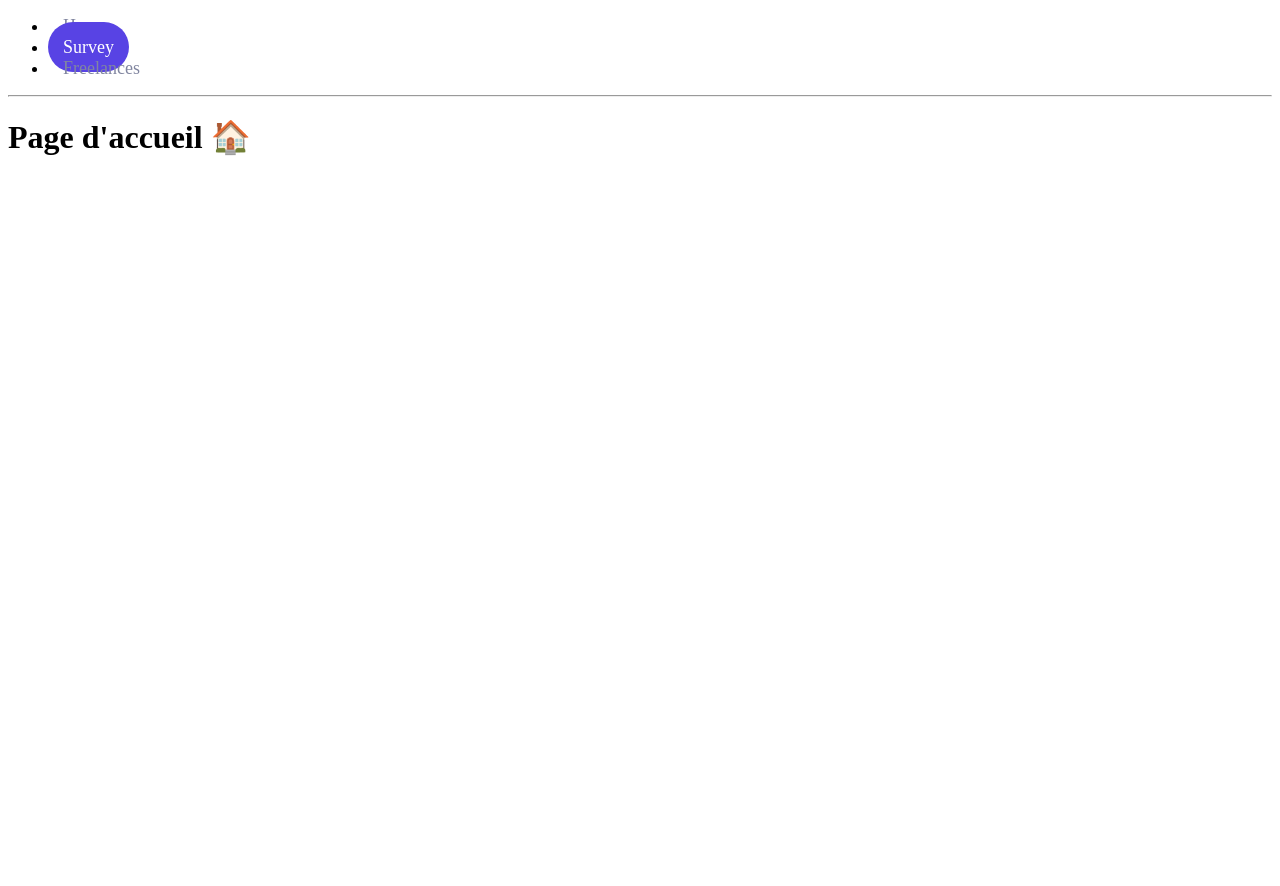
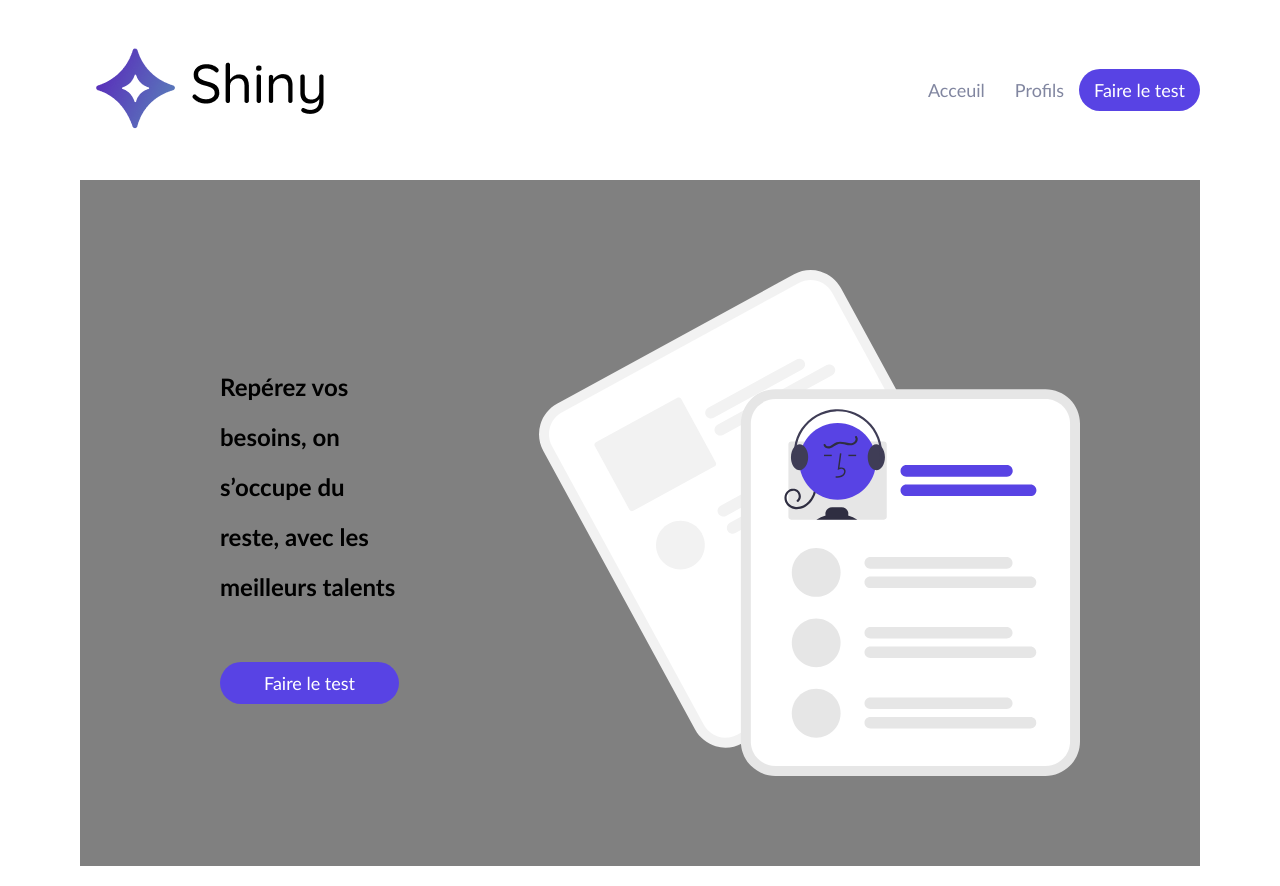
Before and after one commit to Forerunner78/React-Shiny-Agency, a React (Create React App) app: page / in a window 1280 px wide. Before the commit the page ends 800 px from the top, so only its background shows below. Built offline with nearby package versions, Linux system fonts and the light colour scheme.

Commit message:
git commit 'integrate P1C4 solution fix'

```diff
--- a/src/components/Card/Card.jsx
+++ b/src/components/Card/Card.jsx
@@ -6,21 +6,32 @@
 const CardLabel = styled.span`
     color: #5843e4;
     font-size: 22px;
-    font-weight: bold;
+    font-weight: normal;
+padding-left: 15px;
+`
+
+const CardTitle = styled.span`
+    color: black;
+    font-size: 22px;
+    font-weight: normal;
+    align-self: center;
 `
 
 const CardImage = styled.img`
-    height: 80px;
-    width: 80px;
+    height: 150px;
+    width: 150px;
+    align-self: center;
     border-radius: 50%;
 `
 const CardWrapper = styled.div`
     display: flex;
     flex-direction: column;
+    justify-content: space-around;
     padding: 15px;
     background-color: ${colors.backgroundLight};
     border-radius: 30px;
-    width: 350px;
+    width: 300px;
+    height: 300px;
     transition: 200ms;
     &:hover {
         cursor: pointer;
@@ -33,7 +44,7 @@
         <CardWrapper>
             <CardLabel>{label}</CardLabel>
             <CardImage src={picture} alt="freelance" />
-            <span>{title}</span>
+            <CardTitle>{title}</CardTitle>
         </CardWrapper>
     )
 }
--- a/src/components/Error/Error.jsx
+++ b/src/components/Error/Error.jsx
@@ -1,13 +1,41 @@
 import { Link } from "react-router-dom";
+import Picture from '../../assets/404.svg';
+import styled from 'styled-components'
+import colors from '../../utils/style/colors'
+
+const ErrorWrapper = styled.div`
+  margin: 30px;
+  display: flex;
+  flex-direction: column;
+  background-color: ${colors.background};
+  align-items: center;
+`
+
+const ErrorTitle = styled.h1`
+  font-weight: 300;
+`
+
+const ErrorSubtitle = styled.h2`
+  font-weight: 300;
+  color: ${colors.secondary};
+`
+
+const Illustration = styled.img`
+  max-width: 800px;
+`
 
 function Error() {
   return (
-    <div>
-      <h2>Oups 🙈 Cette page n'existe pas</h2>
+    <ErrorWrapper>
+      <ErrorTitle>Oups ...</ErrorTitle>
+      <Illustration src={Picture} alt="erreur 404" />
+      <ErrorSubtitle>
+        Il semblerait que la page que vous cherchez n’existe pas
+      </ErrorSubtitle>
       <p>
-        <Link to="/">Go to the home page</Link>
+        <Link to="/">Retour à l'acceuil</Link>
       </p>
-    </div>
+    </ErrorWrapper>
   );
 }
 
--- a/src/components/Header/Header.jsx
+++ b/src/components/Header/Header.jsx
@@ -1,15 +1,13 @@
-import { Outlet, Link } from "react-router-dom";
+import { Outlet } from "react-router-dom";
+import { StyledLink } from "../../utils/style/Atoms";
 import styled from 'styled-components'
-import colors from '../../utils/style/colors'
+import logo from '../../assets/dark-logo.png'
 
-const StyledLink = styled(Link)`
-    padding: 15px;
-    color: #8186a0;
-    text-decoration: none;
-    font-size: 18px;
-    ${(props) =>
-        props.$isFullLink &&
-        `color: white; border-radius: 30px; background-color: ${colors.primary};`}
+const StyledNav = styled.nav`
+	display: flex;
+	justify-content: space-between;
+	align-items: center;
+
 `
 
 export default function Layout() {
@@ -17,21 +15,16 @@
 		<div>
 			{/* A "layout route" is a good place to put markup you want to
 				share across all the pages on your site, like navigation. */}
-      <nav>
-        <ul>
-          <li>
-            <StyledLink to="/">Home</StyledLink>
-          </li>
-          <li>
-            <StyledLink to="/survey/7" $isFullLink>Survey</StyledLink>
-          </li>
-          <li>
-            <StyledLink to="/freelances">Freelances</StyledLink>
-          </li>
-        </ul>
-      </nav>
-
-      <hr />
+			<StyledNav>
+				<div>
+					<img src={logo} alt="Shiny logo" />
+				</div>
+				<div>
+					<StyledLink to="/">Acceuil</StyledLink>
+					<StyledLink to="/freelances">Profils</StyledLink>
+					<StyledLink to="/survey/7" $isFullLink>Faire le test</StyledLink>
+				</div>
+			</StyledNav>
 
 			{/* An <Outlet> renders whatever child route is currently active,
 				so you can think about this <Outlet> as a placeholder for
--- a/src/index.jsx
+++ b/src/index.jsx
@@ -2,11 +2,26 @@
 import ReactDOM from 'react-dom/client'
 import { BrowserRouter } from 'react-router-dom'
 import Homepage from './pages/Home/Homepage'
+import { createGlobalStyle } from 'styled-components'
+
+
+const GlobalStyle = createGlobalStyle`
+    * {
+		font-family: 'Trebuchet MS', Helvetica, sans-serif;
+    }
+    body {
+		margin: 0;
+    }
+	div {
+		margin: 20px;
+	}
+`
 
 ReactDOM.createRoot(document.getElementById("root")).render(
-  <React.StrictMode>
-    <BrowserRouter>
-      <Homepage />
-    </BrowserRouter>
-  </React.StrictMode>
+	<React.StrictMode>
+		<BrowserRouter>
+			<GlobalStyle />
+			<Homepage />
+		</BrowserRouter>
+	</React.StrictMode>
 )
--- a/src/pages/Freelances/Freelances.jsx
+++ b/src/pages/Freelances/Freelances.jsx
@@ -1,12 +1,30 @@
 import DefaultPicture from '../../assets/profile.png'
 import Card from '../../components/Card/Card'
 import styled from 'styled-components'
+import colors from '../../utils/style/colors'
 
 const CardsContainer = styled.div`
     display: grid;
     gap: 24px;
     grid-template-rows: 350px 350px;
     grid-template-columns: repeat(2, 1fr);
+    align-items: center;
+    justify-items: center;
+`
+
+const PageTitle = styled.h1`
+    font-size: 30px;
+    color: black;
+    text-align: center;
+    padding-bottom: 30px;
+`
+
+const PageSubtitle = styled.h2`
+    font-size: 20px;
+    color: ${colors.secondary};
+    font-weight: 300;
+    text-align: center;
+    padding-bottom: 30px;
 `
 
 const freelanceProfiles = [
@@ -30,9 +48,12 @@
 export default function Freelances() {
     return (
         <div>
-            <h1>Freelances 👩‍💻👨‍💻👩‍💻</h1>
+            <PageTitle>Trouvez votre prestataire</PageTitle>
+            <PageSubtitle>
+                Chez Shiny nous réunissons les meilleurs profils pour vous.
+            </PageSubtitle>
             <CardsContainer>
-              {freelanceProfiles.map((profile, index) => (
+                {freelanceProfiles.map((profile, index) => (
                 <Card
                     key={`${profile.name}-${index}`}
                     label={profile.jobTitle}
--- a/src/pages/Home/Homepage.jsx
+++ b/src/pages/Home/Homepage.jsx
@@ -5,6 +5,48 @@
 import Survey from '../Survey/Survey'
 import Results from '../Results/Results'
 import Freelances from '../Freelances/Freelances'
+import Presentation from '../../assets/home-illustration.svg'
+import colors from "../../utils/style/colors";
+import styled from "styled-components";
+import { StyledLink } from "../../utils/style/Atoms";
+
+
+const HomeWrapper = styled.div`
+	display: flex;
+	justify-content: center;
+	background-color: grey;
+`
+
+const HomerContainer = styled.div`
+	margin: 30px;
+	background-color: ${colors.background};
+	padding: 60px 90px;
+	display: flex;
+	flex-direction: row;
+	max-width: 1200px;
+`
+
+const LeftCol = styled.div`
+	display: flex;
+	flex-direction: column;
+	justify-content: center;
+	flex: 1;
+	padding-right: 60px;
+	${StyledLink} {
+		max-width: 250px;
+	}
+`
+
+const StyledTitle = styled.h2`
+	padding-bottom: 30px;
+	max-width: 280px;
+	line-height: 50px;
+`
+
+const Illustration = styled.img`
+	flex: 1;
+	padding-left: 60px
+`
 
 export default function Homepage() {
 	return (
@@ -32,8 +74,19 @@
 
 function Home() {
 	return (
-    <div>
-      <h1> Page d'accueil 🏠</h1>
-    </div>
+		<HomeWrapper>
+			<HomerContainer>
+				<LeftCol>
+					<StyledTitle>
+						Repérez vos besoins, on s’occupe du reste, avec les meilleurs
+						talents
+					</StyledTitle>
+					<StyledLink to="/survey/1" $isFullLink>
+						Faire le test
+					</StyledLink>
+				</LeftCol>
+				<Illustration src={Presentation} />
+			</HomerContainer>
+		</HomeWrapper>
 	);
 }
--- /dev/null
+++ b/src/utils/style/Atoms.jsx
@@ -0,0 +1,16 @@
+import { Link } from 'react-router-dom'
+import styled from 'styled-components'
+import colors from './colors'
+
+export const StyledLink = styled(Link)`
+    padding: 10px 15px;
+    color: #8186a0;
+    text-decoration: none;
+    font-size: 18px;
+    text-align: center;
+    ${(props) =>
+        props.$isFullLink &&
+        `color: white;
+        border-radius: 30px;
+        background-color: ${colors.primary};`}
+`
```
Lines whose indentation alone changed are shown as unchanged.
